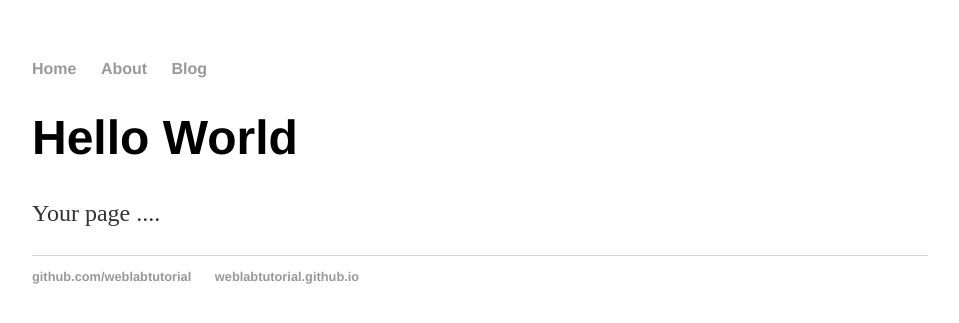
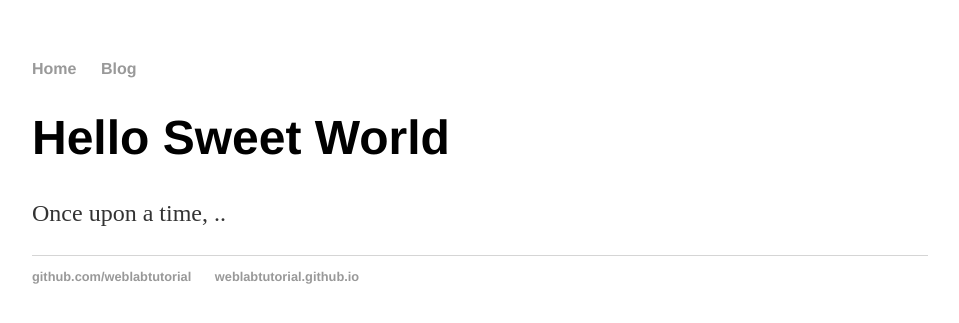
Before and after one commit to Farheen2003/Farheen2003.github.io, a Jekyll site: the page built from index.html, in a window 1280 px wide. Shown: the top 323 px of the page, without its empty margins (160-1119 px from the left). Built offline with Jekyll 4.4.1, drawn with Linux system fonts in a browser that asks for light colours.

Commit message:
Update index.html

```diff
--- a/index.html
+++ b/index.html
@@ -1,26 +1,8 @@
-<!DOCTYPE html>
-<html>
-  <head>
-    <title>Web Programming</title>
-    <link rel="stylesheet" type="text/css" href="/css/main.css">
-  </head>
-  <body>
-    <nav>
-      <ul>
-        <li><a href="/">Home</a></li>
-        <li><a href="/about">About</a></li>
-        <li><a href="/blog">Blog</a></li>
-      </ul>
-    </nav>
-    <div class="container">
-    <div class="blurb">
-    <h1>Hello World</h1>
-    <p>Your page ....</p>
-    <footer>
-      <ul>
-        <li><a href="https://github.com/weblabtutorial">github.com/weblabtutorial</a></li>
-        <li><a href="https://weblabtutorial.github.io">weblabtutorial.github.io </a></li>
-      </ul>
-    </footer>
-  </body>
-</html>
+---
+layout: default
+title: Web Programming
+---
+<div class="blurb">
+  <h1>Hello Sweet World</h1>
+  <p>Once upon a time, ..</p>
+</div>
```
